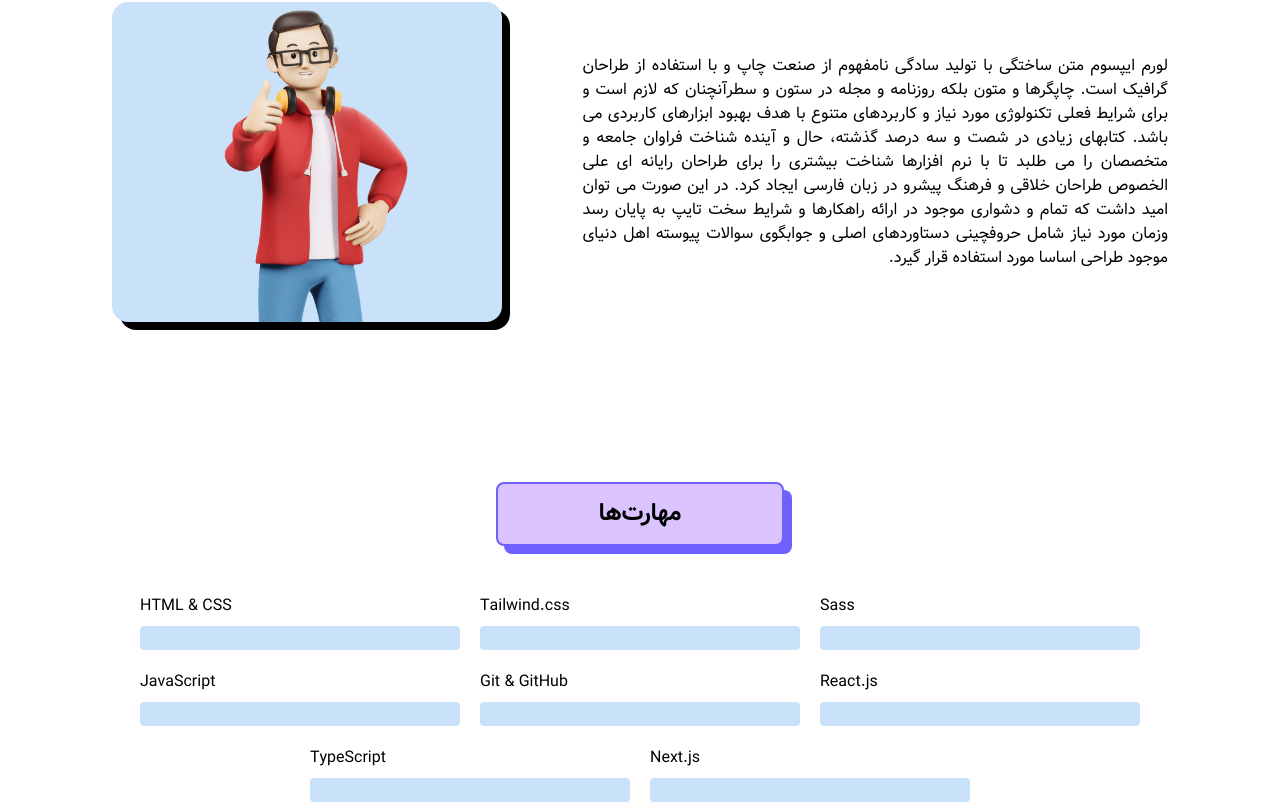
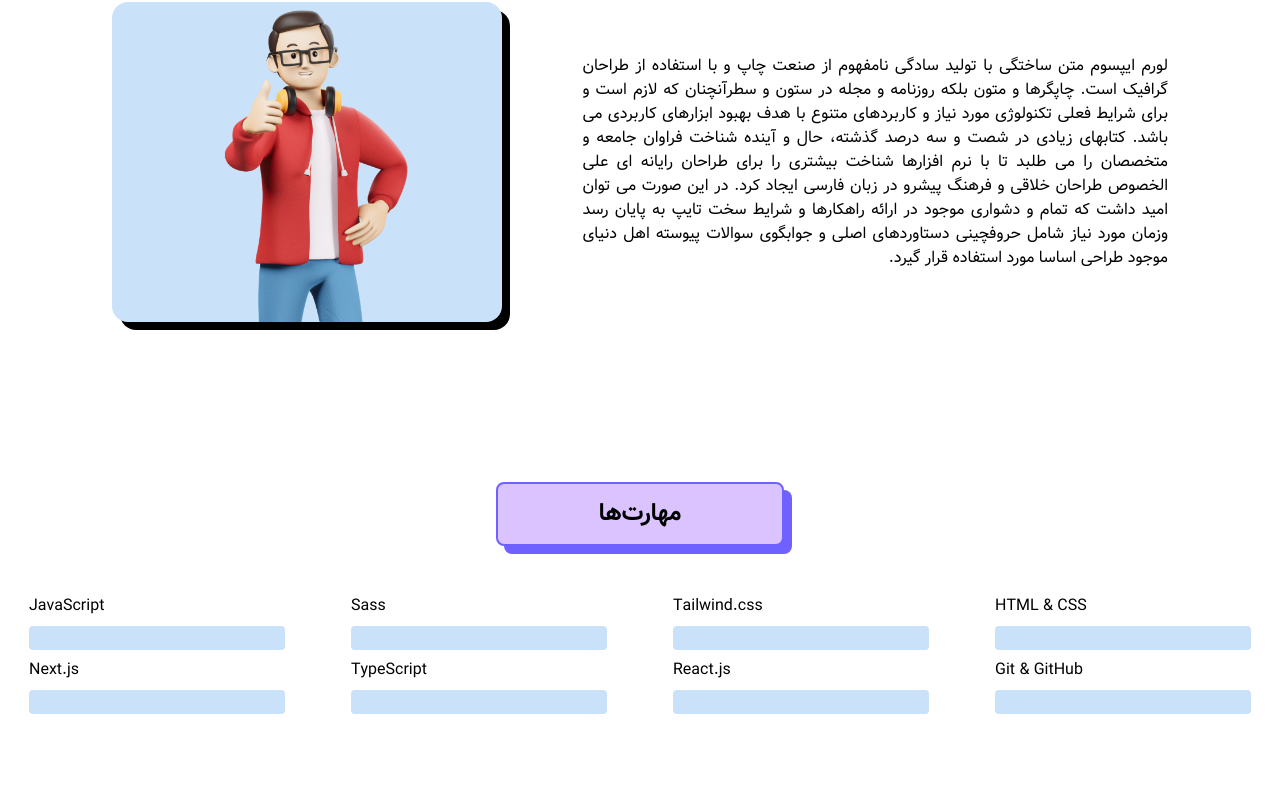
Before and after one commit to Pouria-Hjt/Personal-Web_neobrutalism, a Next.js app: page / in a window 1280 px wide. Shown: the part 1022-1824 px from the top of the page. After the commit the page ends 1736 px from the top, so only its background shows below. Built offline with nearby package versions, Linux system fonts and the light colour scheme.

Commit message:
change to grid from flex for knowledge box

```diff
--- a/src/components/Knowledge/Knowledge.tsx
+++ b/src/components/Knowledge/Knowledge.tsx
@@ -3,9 +3,9 @@ import SectionHeading from "../SectionHeading/SectionHeading";
 import Tech from "./Tech/Tech";
 const Knowledge = () => {
   return (
-    <div className="w-full h-fit flex justify-center items-center flex-col gap-12">
+    <section className="w-full h-fit flex justify-center items-center flex-col gap-12">
       <SectionHeading title="مهارت‌ها" />
-      <div className="w-full flex gap-5 flex-wrap justify-center items-center flex-row-reverse">
+      <div className="w-full place-items-center grid grid-cols-4 md:!grid-cols-1 lg:grid-cols-3 gap-2">
         <Tech name="HTML & CSS" percent={90} />
         <Tech name="Tailwind.css" percent={90} />
         <Tech name="Sass" percent={80} />
@@ -15,7 +15,7 @@ const Knowledge = () => {
         <Tech name="TypeScript" percent={40} />
         <Tech name="Next.js" percent={40} />
       </div>
-    </div>
+    </section>
   );
 };
 
--- a/src/components/Knowledge/Tech/Tech.tsx
+++ b/src/components/Knowledge/Tech/Tech.tsx
@@ -5,7 +5,7 @@ interface TechProps {
 }
 const Tech = ({ name, percent }: TechProps) => {
   return (
-    <div className="w-80 md:w-11/12 h-fit flex flex-col justify-end items-end gap-2">
+    <div className="w-64 md:w-11/12 h-fit flex flex-col justify-end items-end gap-2">
       <p>{name}</p>
       <div
         className={`w-full h-6 bg-[#C9E2FA] rounded relative before:w-[${percent}%] before:rounded before:absolute before:h-full before:bg-tertiary before:left-0`}></div>
--- /dev/null
+++ b/src/components/WorkSamples/WorkSamples.tsx
@@ -0,0 +1,11 @@
+import React from "react";
+import SectionHeading from "../SectionHeading/SectionHeading";
+const WorkSamples = () => {
+  return (
+    <section>
+      <SectionHeading title="نمونه کارها" />
+    </section>
+  );
+};
+
+export default WorkSamples;
```
